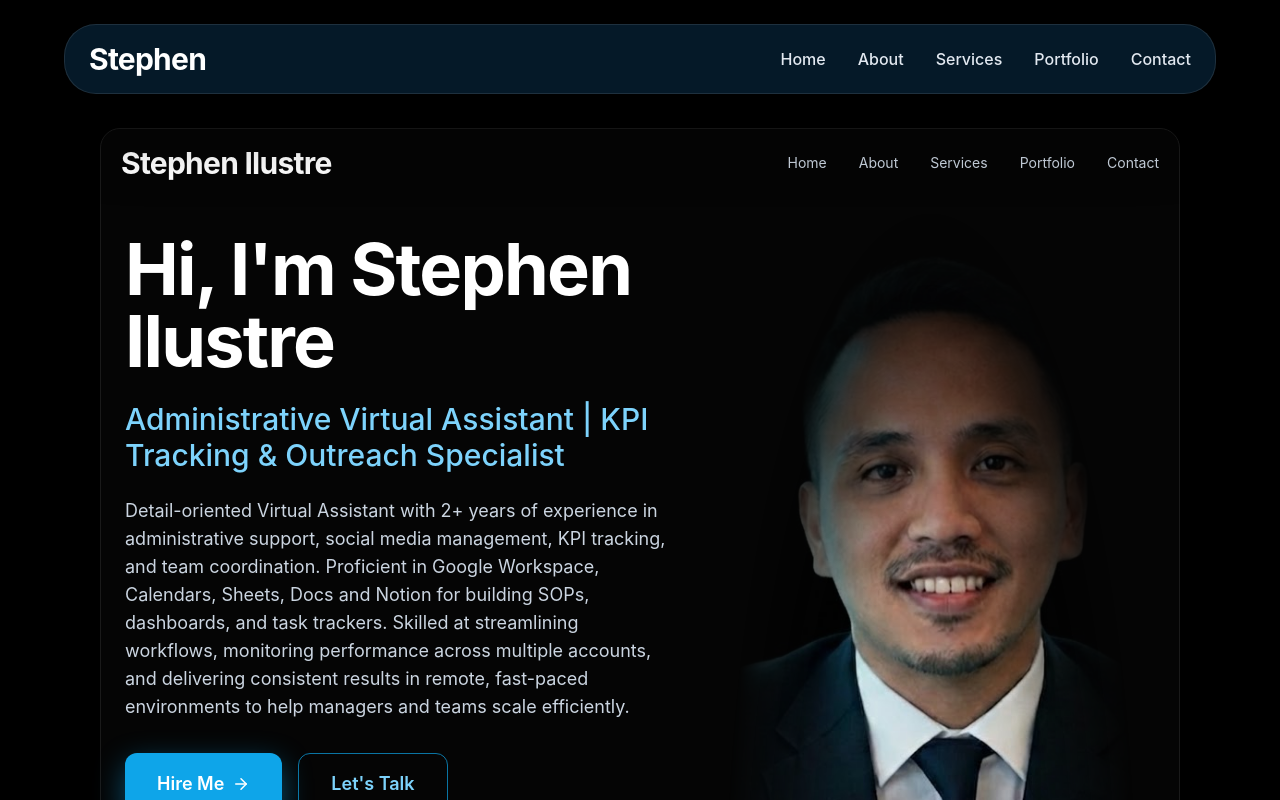
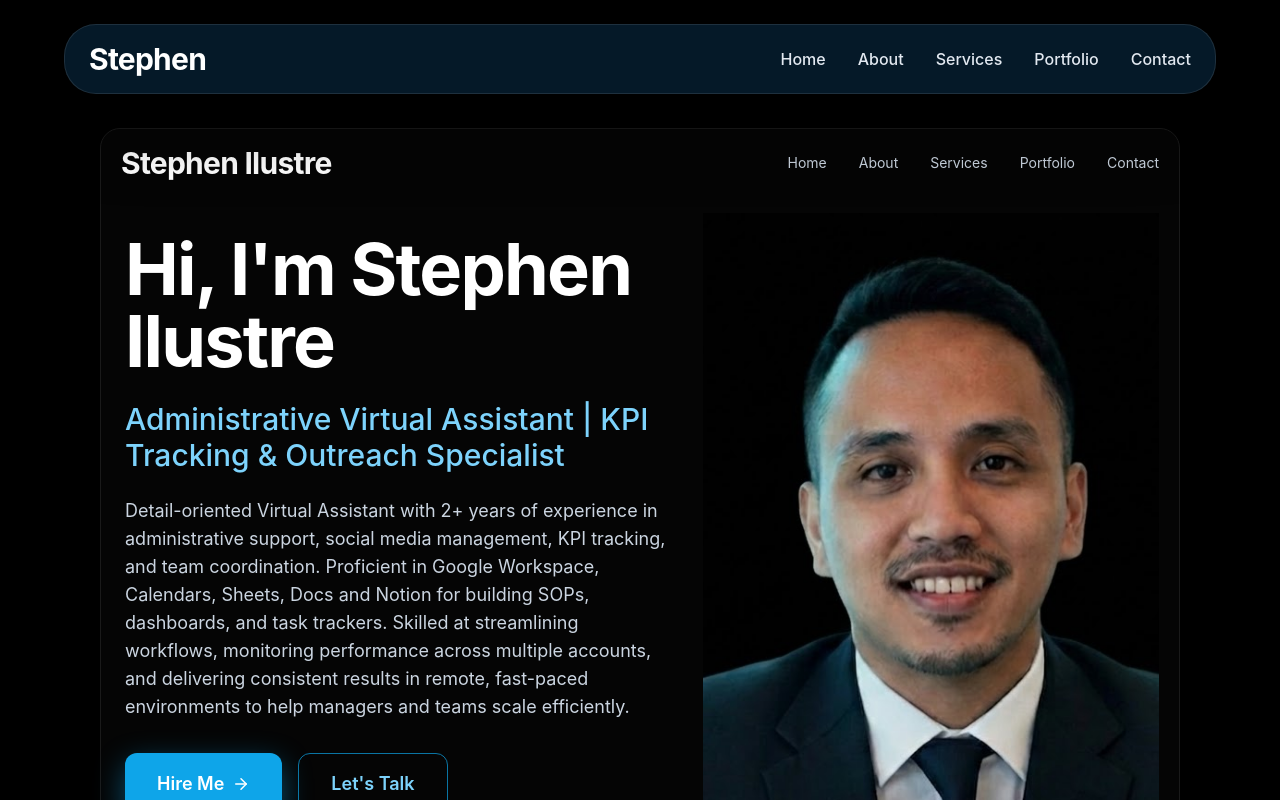
Before and after one commit to tpn-websiteportfolio/PortfolioNew, a React (Vite) app: page / in a window 1280 px wide. Shown: the top 800 px of the page. Built offline with nearby package versions, Linux system fonts and the light colour scheme.

Commit message:
Remove background mask effect from profile image

```diff
--- a/src/components/Hero.tsx
+++ b/src/components/Hero.tsx
@@ -95,10 +95,6 @@ export function Hero() {
                 src="/ggg.jpg"
                 alt="Stephen Ilustre"
                 className="h-full w-full object-cover"
-                style={{
-                  maskImage: "radial-gradient(ellipse 45% 100% at 50% 100%, black 0%, black 50%, transparent 100%)",
-                  WebkitMaskImage: "radial-gradient(ellipse 45% 100% at 50% 100%, black 0%, black 50%, transparent 100%)",
-                }}
               />
             </motion.div>
           </div>
```
